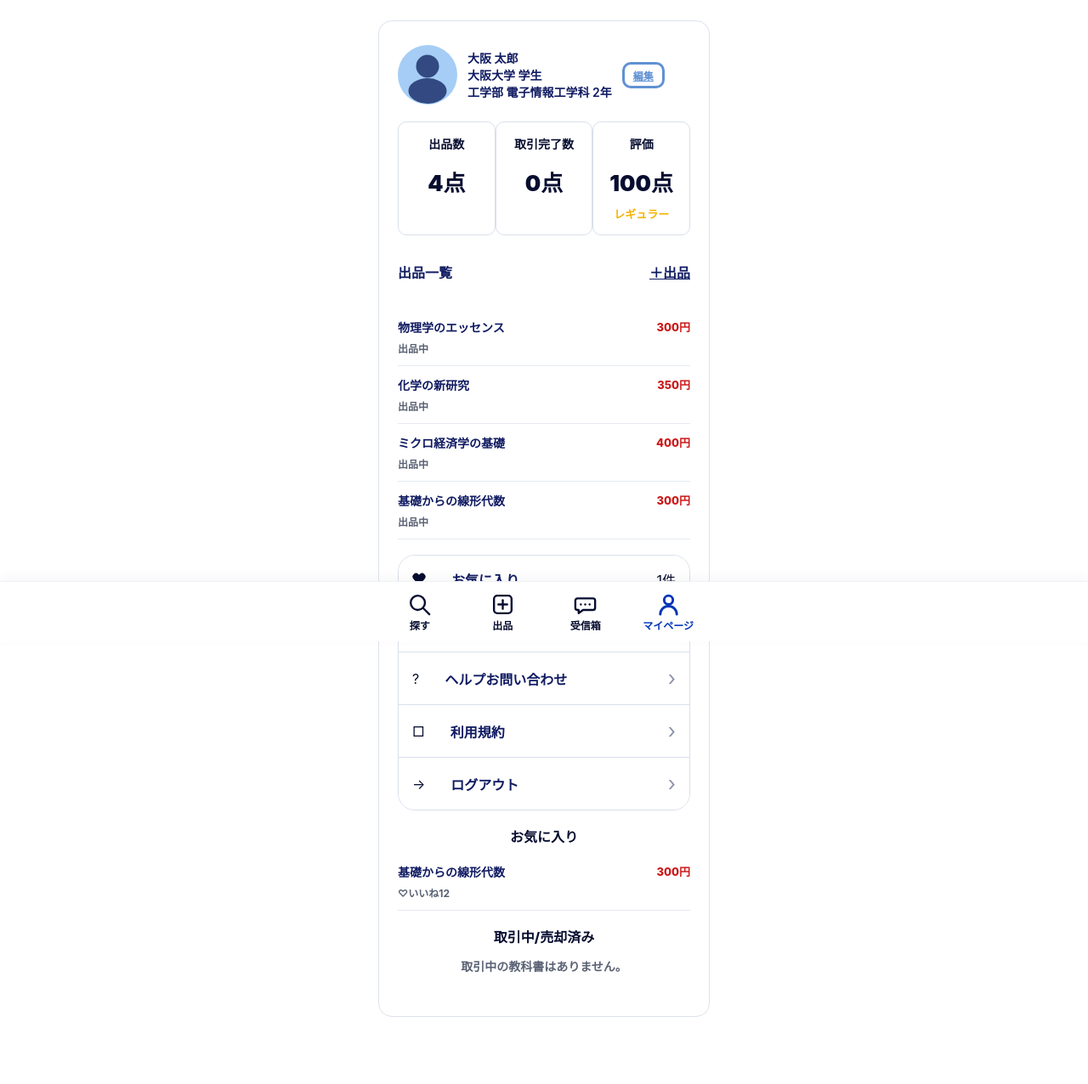
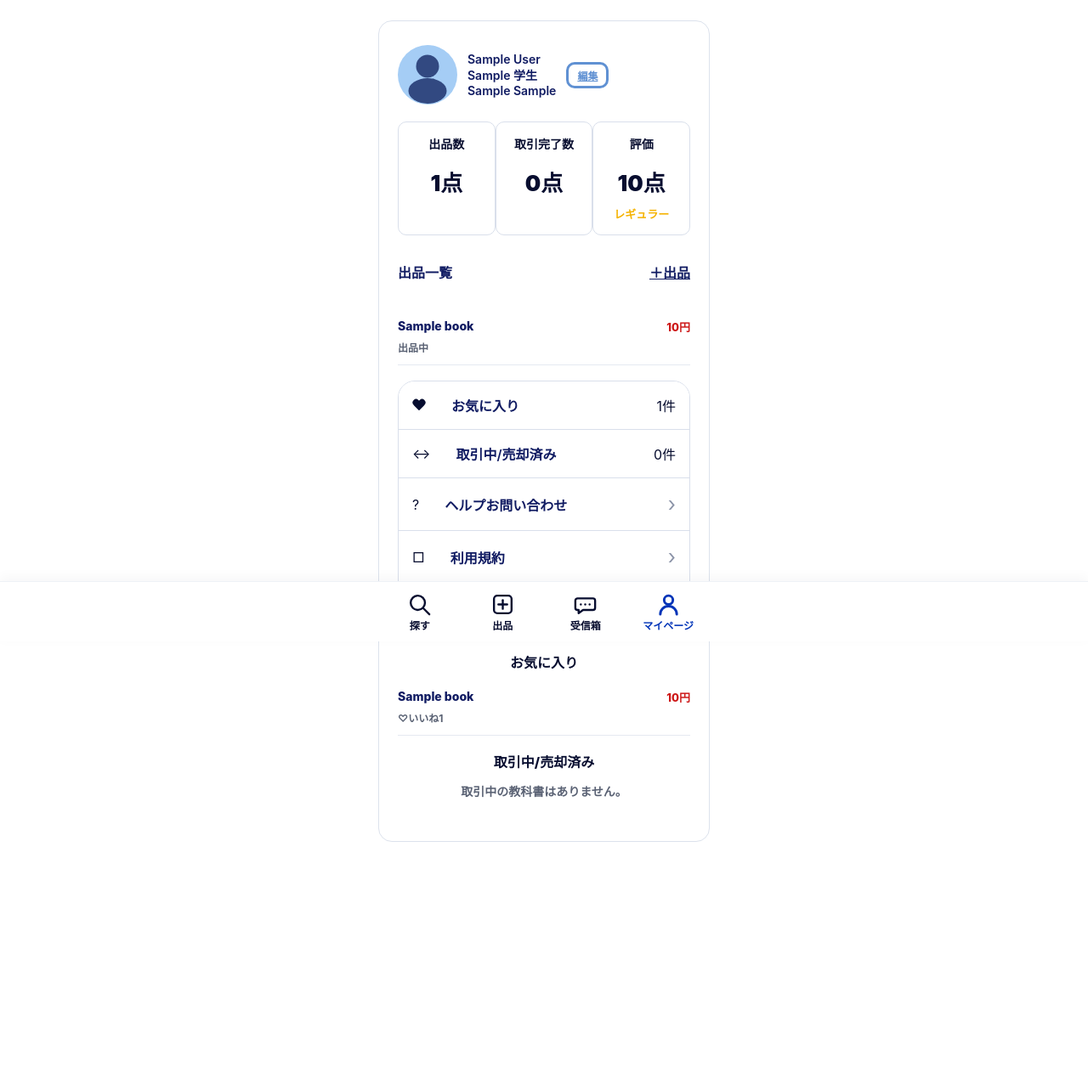
Before and after one commit to Masuzawa-Haruka/pbl, a Django app: page /mypage/ in a window 1280 px wide. Shown: the part 45-1321 px from the top of the page at 85% size. After the commit the page ends 1036 px from the top, so only its background shows below. Run offline with Django 5.2, Linux system fonts and the light colour scheme; a user stored in the database is signed in; data comes from the database, SQL or seed files in the repository; tables that the repository leaves empty hold one stand-in row (values such as "Sample post").

Commit message:
mockの教科書データを削除

```diff
--- a/trading_text/main/models.py
+++ b/trading_text/main/models.py
@@ -5,11 +5,11 @@ from django.core.validators import FileExtensionValidator
 
 class UserProfile(models.Model):
     user = models.OneToOneField(User, on_delete=models.CASCADE, related_name="profile")
-    display_name = models.CharField(max_length=80, default="大阪 太郎")
-    university = models.CharField(max_length=80, default="大阪大学")
-    faculty = models.CharField(max_length=120, default="工学部 電子情報工学科")
-    school_year = models.CharField(max_length=20, default="2年")
-    rating = models.DecimalField(max_digits=2, decimal_places=1, default=4.8)
+    display_name = models.CharField(max_length=80, blank=True, default="")
+    university = models.CharField(max_length=80, blank=True, default="")
+    faculty = models.CharField(max_length=120, blank=True, default="")
+    school_year = models.CharField(max_length=20, blank=True, default="")
+    rating = models.DecimalField(max_digits=2, decimal_places=1, default=0)
     credit_score = models.IntegerField(default=100)
     supabase_user_id = models.CharField(max_length=80, blank=True, default="")
 
@@ -159,6 +159,12 @@ class CancellationLog(models.Model):
 
     class Meta:
         ordering = ["-created_at"]
+        constraints = [
+            models.UniqueConstraint(
+                fields=("book", "reporter", "target", "kind"),
+                name="unique_cancellation_report",
+            )
+        ]
 
     def __str__(self):
         return f"{self.kind}: {self.target.username} {self.score_change}"
--- a/trading_text/main/services.py
+++ b/trading_text/main/services.py
@@ -44,17 +44,29 @@ def apply_cancellation(book, reporter, target, kind):
     if kind not in CANCELLATION_SCORE_CHANGES:
         raise ValueError("kind must be 'cancel' or 'no_show'")
 
+    book = book.__class__.objects.select_for_update().get(id=book.id)
+    if book.status != "in_progress" or book.buyer_id is None:
+        raise ValueError("取引中の出品だけがキャンセルできます")
+    if reporter not in [book.seller, book.buyer] or target not in [book.seller, book.buyer]:
+        raise ValueError("この取引の当事者だけが報告できます")
+
     score_change = CANCELLATION_SCORE_CHANGES[kind]
-    log = CancellationLog.objects.create(
+    log, created = CancellationLog.objects.get_or_create(
         book=book,
         reporter=reporter,
         target=target,
         kind=kind,
-        score_change=score_change,
+        defaults={"score_change": score_change},
     )
+    if not created:
+        return log, False
+
     profile, _ = UserProfile.objects.get_or_create(user=target)
     UserProfile.objects.filter(id=profile.id).update(credit_score=F("credit_score") + score_change)
-    return log
+    book.buyer = None
+    book.status = "available"
+    book.save(update_fields=["buyer", "status"])
+    return log, True
 
 
 def _apply_evaluations_if_both_submitted(book):
--- a/trading_text/main/templates/main/inbox.html
+++ b/trading_text/main/templates/main/inbox.html
@@ -26,7 +26,6 @@
       <span class="placeholder-page__arrow">›</span>
     </a>
   {% empty %}
-    <p class="placeholder-page__label">Message</p>
     <h1 class="placeholder-page__title">受信箱</h1>
     <p class="placeholder-page__text">まだ購入相談メッセージはありません。</p>
   {% endfor %}
--- a/trading_text/main/templates/main/listing_form.html
+++ b/trading_text/main/templates/main/listing_form.html
@@ -25,19 +25,19 @@
 
     <label class="form-group">
       <span class="form-label">書名</span>
-      <input class="form-control" type="text" name="title" value="{{ form.title.value|default:'' }}" placeholder="例：基礎からの線形代数" required>
+      <input class="form-control" type="text" name="title" value="{{ form.title.value|default:'' }}" required>
       {{ form.title.errors }}
     </label>
 
     <label class="form-group">
       <span class="form-label">著者</span>
-      <input class="form-control" type="text" name="author" value="{{ form.author.value|default:'' }}" placeholder="例：石村園子" required>
+      <input class="form-control" type="text" name="author" value="{{ form.author.value|default:'' }}" required>
       {{ form.author.errors }}
     </label>
 
     <label class="form-group">
       <span class="form-label">価格</span>
-      <input class="form-control" type="number" name="price" value="{{ form.price.value|default:'' }}" min="0" placeholder="300" required>
+      <input class="form-control" type="number" name="price" value="{{ form.price.value|default:'' }}" min="0" required>
       {{ form.price.errors }}
     </label>
 
--- a/trading_text/main/templates/main/mypage.html
+++ b/trading_text/main/templates/main/mypage.html
@@ -12,9 +12,9 @@
   <div class="placeholder-page__profile">
     <div class="placeholder-page__profile_icon" aria-hidden="true"></div>
     <div class="placeholder-page__profile_text">
-      <span>{{ profile.display_name }}</span>
-      <span>{{ profile.university }} 学生</span>
-      <span>{{ profile.faculty }} {{ profile.school_year }}</span>
+      <span>{{ profile.display_name|default:user.email }}</span>
+      {% if profile.university %}<span>{{ profile.university }} 学生</span>{% endif %}
+      {% if profile.faculty or profile.school_year %}<span>{{ profile.faculty }} {{ profile.school_year }}</span>{% endif %}
     </div>
     <a class="placeholder-page__profileedit" href="{% url 'edit_profile' %}">編集</a>
   </div>
--- a/trading_text/main/urls.py
+++ b/trading_text/main/urls.py
@@ -15,6 +15,7 @@ urlpatterns = [
     path("book/<int:book_id>/consult/", views.start_consultation, name="start_consultation"),
     path("book/<int:book_id>/chat/", views.chat, name="chat"),
     path("book/<int:book_id>/evaluate/", views.evaluate_trade, name="evaluate_trade"),
+    path("book/<int:book_id>/cancel/", views.cancel_trade, name="cancel_trade"),
     path("book/<int:book_id>/edit/", views.edit_book, name="edit_book"),
     path("inbox/", views.inbox, name="inbox"),
     path("mypage/", views.mypage, name="mypage"),
--- a/trading_text/main/views.py
+++ b/trading_text/main/views.py
@@ -10,7 +10,7 @@ from django.urls import reverse
 
 from .forms import BookEditForm, BookForm, EcsLoginForm, EcsUserCreationForm, MessageForm, ProfileForm
 from .models import Book, Favorite, Message, UserProfile
-from .services import submit_evaluation
+from .services import apply_cancellation, submit_evaluation
 from .supabase_auth import SupabaseAuthError, is_configured as supabase_is_configured
 from .supabase_auth import sign_in_with_password, sign_up
 
@@ -320,6 +320,29 @@ def evaluate_trade(request, book_id):
 
 
 @login_required
+def cancel_trade(request, book_id):
+    book = get_object_or_404(Book.objects.select_related("seller", "buyer"), id=book_id)
+    if request.user not in [book.seller, book.buyer] or book.buyer is None:
+        messages.error(request, "この取引はキャンセルできません。")
+        return redirect("inbox")
+    if request.method != "POST":
+        return redirect("chat", book_id=book.id)
+
+    kind = request.POST.get("kind")
+    target = request.user if kind == "cancel" else (book.buyer if request.user == book.seller else book.seller)
+    try:
+        _log, created = apply_cancellation(book, request.user, target, kind)
+    except ValueError as error:
+        messages.error(request, str(error))
+    else:
+        if created:
+            messages.success(request, "取引を解除し、出品を再開しました。")
+        else:
+            messages.info(request, "この内容はすでに報告済みです。")
+    return redirect("book_detail", book_id=book.id)
+
+
+@login_required
 def mypage(request):
     profile, _ = UserProfile.objects.get_or_create(user=request.user)
     selling_books = Book.objects.filter(seller=request.user)
```
Also changed, not shown: trading_text/main/static/main/css/inbox.css (+25 -0 lines), trading_text/main/templates/main/chat.html (+17 -5 lines), trading_text/main/tests.py (+31 -4 lines), trading_text/main/migrations/0001_initial.py, trading_text/main/migrations/0003_auth_trade_features.py, trading_text/main/migrations/0006_remove_sample_data.py (added).
